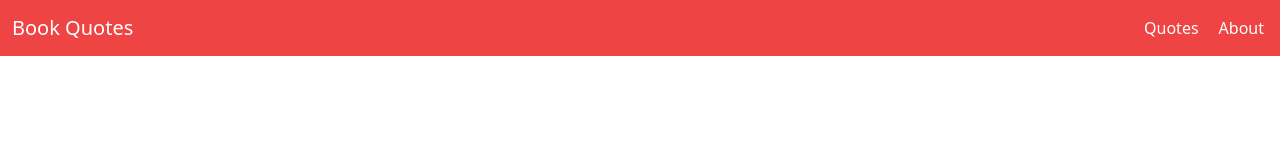
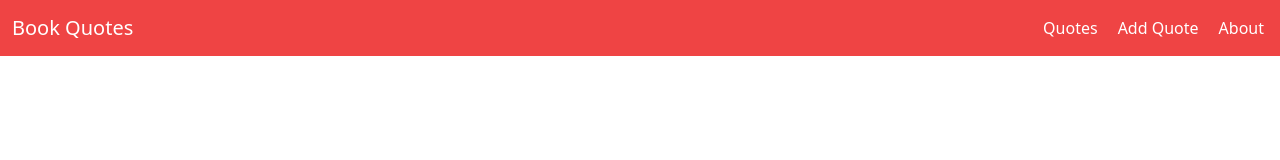
Before and after one commit to Readpato/book-quotes-webpage, a Nuxt app: page / in a window 1280 px wide. Shown: the top 160 px of the page. Built offline with nearby package versions, Linux system fonts and the light colour scheme.

Commit message:
chore: Add new NuxtLink element
A new NuxtLink element has been added to the Navigation Bar that will allow us to separate the viewing of the quotes and the adding of them

```diff
--- a/components/TheNavBar.vue
+++ b/components/TheNavBar.vue
@@ -7,12 +7,17 @@
       <li
         class="cursor-pointer hover:outline hover:outline-red-400 p-1 rounded"
       >
-        <NuxtLink>Quotes</NuxtLink>
+        <NuxtLink to="/">Quotes</NuxtLink>
       </li>
       <li
         class="cursor-pointer hover:outline hover:outline-red-400 p-1 rounded"
       >
-        <NuxtLink>About</NuxtLink>
+        <NuxtLink to="/add-quote">Add Quote</NuxtLink>
+      </li>
+      <li
+        class="cursor-pointer hover:outline hover:outline-red-400 p-1 rounded"
+      >
+        <NuxtLink to="/about">About</NuxtLink>
       </li>
     </ul>
   </nav>
```
